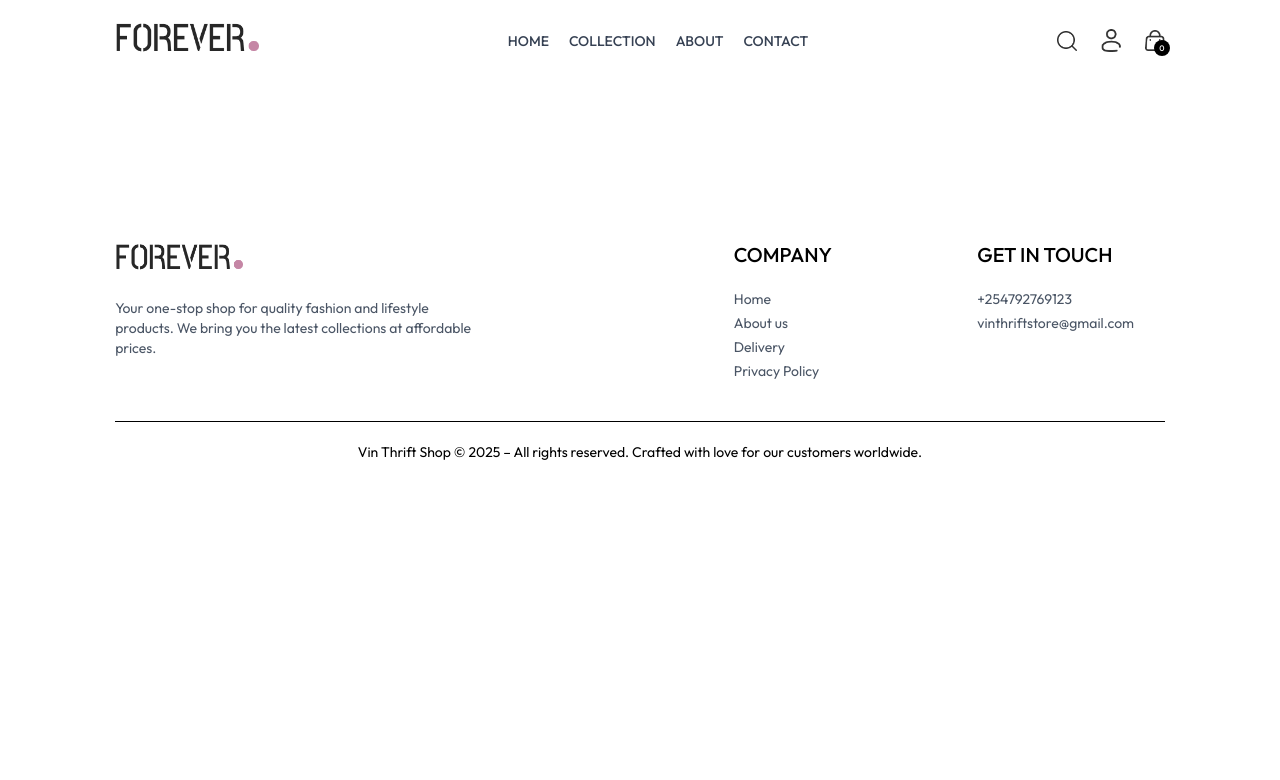
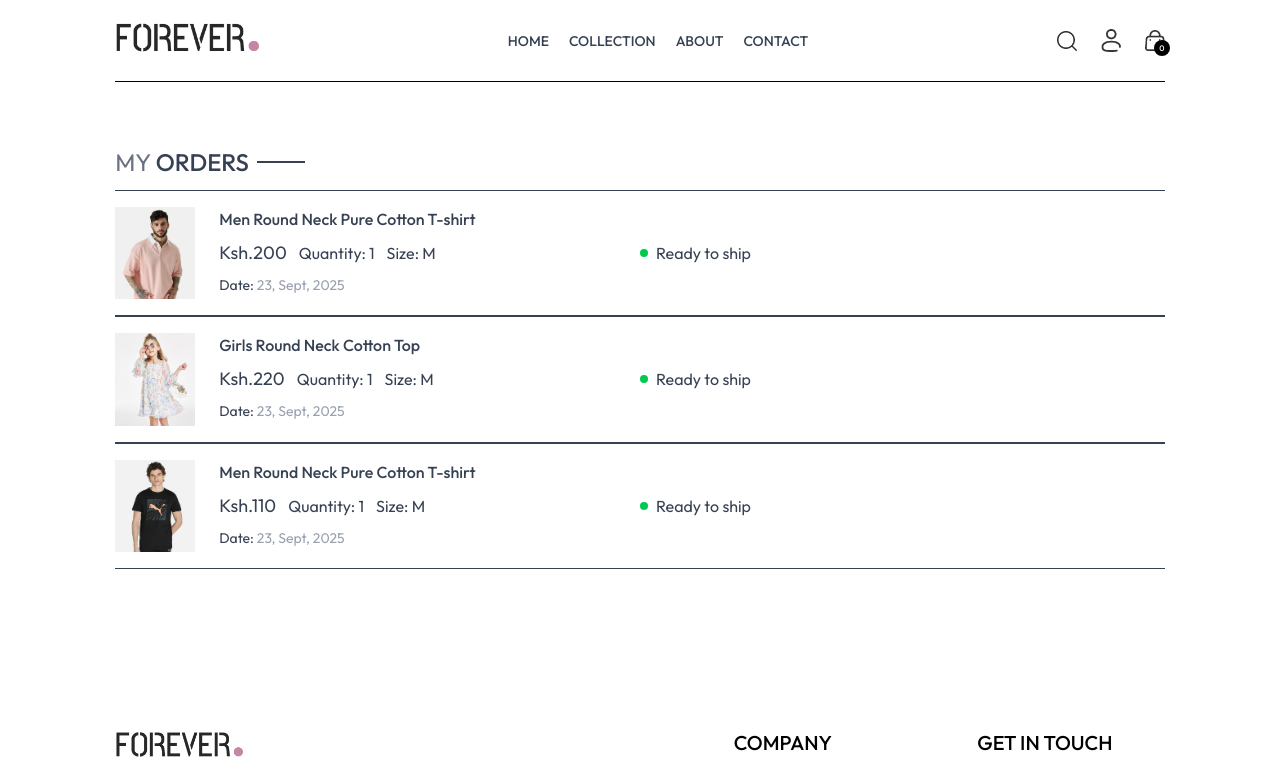
Before and after one commit to vinnietito/E-commerce-Website-App, a React (Vite) app in the folder frontend/: page /orders in a window 1280 px wide. Shown: the top 780 px of the page. Built offline with nearby package versions, Linux system fonts and the light colour scheme.

Commit message:
Added the mpesa payment logo

```diff
--- a/frontend/src/pages/Orders.jsx
+++ b/frontend/src/pages/Orders.jsx
@@ -1,8 +1,44 @@
-import React from 'react'
+import React, { useContext } from 'react'
+import Title from '../components/Title';
+import { ShopContext } from '../context/ShopContext';
 
 const Orders = () => {
+
+  const { products, currency } = useContext(ShopContext);
+
   return (
-    <div>
+    <div className='border-t pt-16'>
+
+      <div className='text-2xl'>
+        <Title text1={'MY'} text2={'ORDERS'}/>
+      </div>
+
+      <div>
+          {
+            products.slice(1,4).map((item,index) => (
+              <div key={index} className='py-4 border-t border-b text-gray-700 flex flex-col md:flex-row md:items-center md:justify-between gap-4'>
+                  <div className='flex items-start gap-6 text-sm'>
+                      <img className='w-16 sm:w-20' src={item.image[0]} alt="" />
+                      <div>
+                        <p className='sm:text-base font-medium'>{item.name}</p>
+                        <div className='flex items-center gap-3 mt-2 text-base text-gray-700'>
+                          <p className='text-lg'>{currency}{item.price}</p>
+                          <p>Quantity: 1</p>
+                          <p>Size: M</p>
+                        </div>
+                        <p className='mt-2'>Date: <span className='text-gray-400'>23, Sept, 2025</span></p>
+                      </div>
+                  </div>
+                  <div className='md:w-1/2 flex justify-between'>
+                      <div className='flex items-center gap-2'>
+                          <p className='min-w-2 h-2 rounded-full bg-green-500'></p>
+                          <p className='text-sm md:text-base'>Ready to ship</p>
+                      </div>
+                  </div>
+              </div>
+            ))
+          }
+      </div>
 
     </div>
   )
--- a/frontend/src/pages/PlaceOrder.jsx
+++ b/frontend/src/pages/PlaceOrder.jsx
@@ -1,11 +1,14 @@
-import React, { useState } from 'react'
+import React, { useContext, useState } from 'react'
 import Title from '../components/Title'
 import CartTotal from '../components/CartTotal'
 import { assets } from '../assets/assets'
+import { ShopContext } from '../context/ShopContext'
 
 const PlaceOrder = () => {
 
   const [method, setMethod] = useState('cod');
+
+  const {navigate} = useContext(ShopContext);
 
   return (
     <div className='flex flex-col sm:flex-row justify-between gap-4 pt-5 sm:pt-14 min-h-[80vh] border-t'>
@@ -62,7 +65,7 @@
             </div>
 
             <div className='w-full text-end mt-8'>
-              <button className='bg-black text-white px-16 py-3 text-sm'>PLACE ORDER</button>
+              <button onClick={()=>navigate('/orders')} className='bg-black text-white px-16 py-3 text-sm'>PLACE ORDER</button>
 
             </div>
         </div>
```
